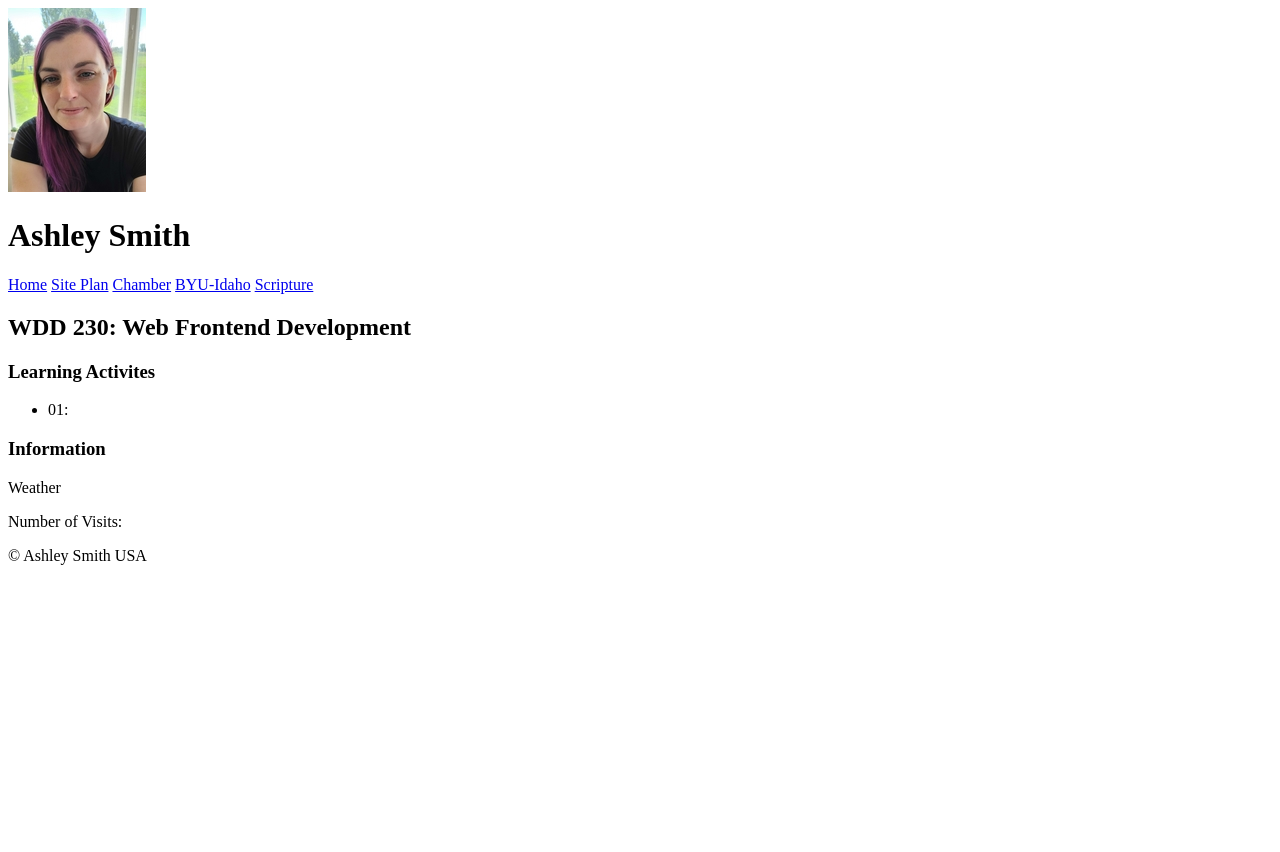
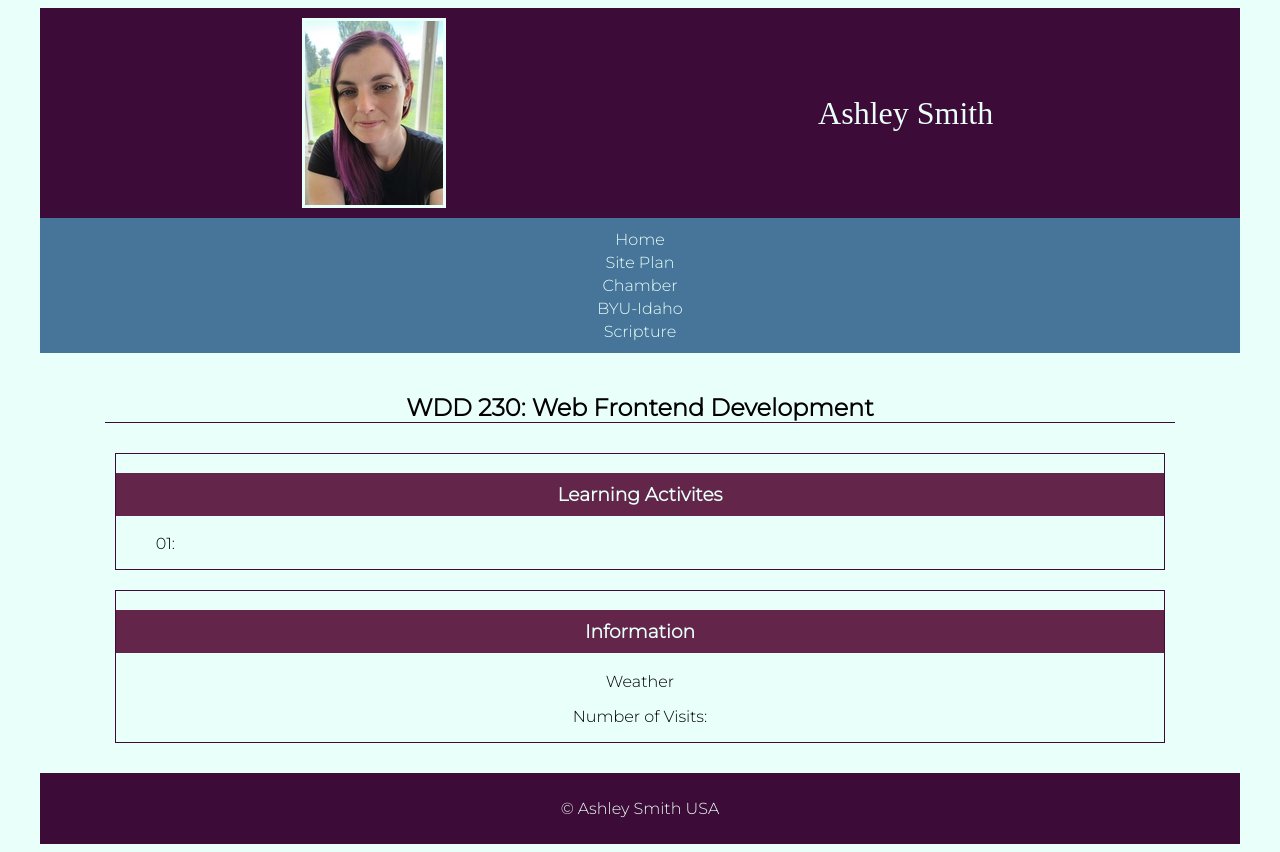
Before and after one commit to ashesmsmith/wdd230, a plain HTML site: page index.html in a window 1280 px wide. Before the commit the page ends 800 px from the top, so only its background shows below. Drawn offline with Linux system fonts and the light colour scheme; a web font is replaced by a local one.

Commit message:
CSS Setup

```diff
--- a/index.html
+++ b/index.html
@@ -7,6 +7,7 @@
     <title>Ashley Smith - WDD 230 - Web Frontend Development</title>
     <meta name="Description" content="Ashley Smith WDD 230 - Webfrontend Development course assignment portal">
     <meta name="Author" content="Ashley Smith">
+    <link rel=stylesheet href="styles/base.css">
 </head>
 
 <body>
--- /dev/null
+++ b/styles/base.css
@@ -0,0 +1,95 @@
+@import url('https://fonts.googleapis.com/css2?family=Montserrat:wght@300&family=Moon+Dance&display=swap');
+
+body {
+    font-family: 'Montserrat', Tahoma, Airal;
+    background-color: #E9FFF9;
+    display: grid;
+    grid-template-columns: 1fr 95% 1fr;
+}
+
+/* Header Elements */
+header {
+    grid-column: 2/3;
+    background-color: #3D0B37;
+    padding: 10px;
+    display: grid; /* Grid within main grid */
+    grid-template-columns: 1fr 45% 45% 1fr;
+}
+header img {
+    grid-column: 2/3;
+    align-self: center;
+    justify-self: center;
+    border: 3px solid #E9FFF9;
+}
+
+h1 {
+    grid-column: 3/4;
+    font-family: 'Moon Dance';
+    font-weight: normal;
+    color: #E9FFF9;
+    align-self: center;
+    justify-self: center;
+}
+
+/* Nav Elements */
+nav {
+    grid-column: 2/3;
+    background-color: #467599;
+    color: #E9FFF9;
+    padding: 10px;
+    text-align: center;
+}
+
+nav a {
+    color: #E9FFF9;
+    padding: 2px;
+    text-decoration: none; /* removes underline from hyperlink */
+    display: block; /* Makes the nav items lineup vertically */
+}
+
+/* Main Elements */
+main {
+    grid-column: 2/3;
+    width: 90%;
+    padding: 10px;
+    margin: 10px;
+    align-self: center;
+    justify-self: center;
+    display: grid; /*Grid within main grid */
+    grid-template-columns: 5px auto 5px;
+}
+
+main h2 {
+    grid-column: 2/3;
+    border-bottom: 1px solid #3D0B37;
+    text-align: center;
+}
+
+.card {
+    grid-column: 2/3;
+    margin: 10px;
+    text-align: center;
+    border: 1px solid #3D0B37;
+}
+
+main h3 {
+    background-color: #63264A;
+    color: #E9FFF9;
+    padding: 10px;
+
+    text-align: center;
+}
+
+ul {
+    text-align: left;
+    list-style: none;
+}
+
+/* Footer Elements*/
+footer {
+    grid-column: 2/3;
+    background-color: #3D0B37;
+    color: #E9FFF9;
+    padding: 10px;
+    text-align: center;
+}
```
